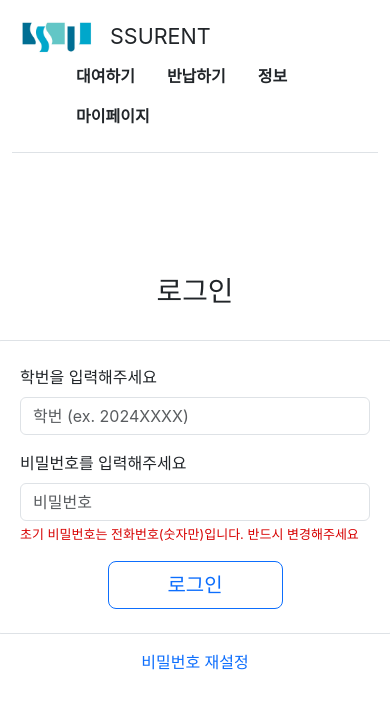
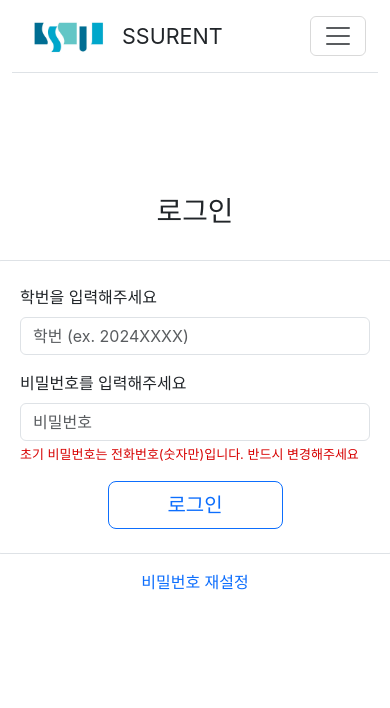
Before and after one commit to CromNEXT/SSURENT, a React (Create React App) app: page /login in a window 390 px wide. Shown: the top 708 px of the page. Built offline with nearby package versions, Linux system fonts and the light colour scheme.

Commit message:
Feat : 상단 네비게이션 바 반응형으로 변경

```diff
--- a/src/App.css
+++ b/src/App.css
@@ -36,3 +36,29 @@
     transform: rotate(360deg);
   }
 }
+
+/* 모바일에서 메뉴 아이템 스타일링 */
+@media (max-width: 991.98px) {
+    .navbar-collapse {
+        text-align: center;
+        padding-top: 1rem;
+    }
+
+    .navbar-nav {
+        width: 100%;
+    }
+
+    .navbar-nav .nav-item {
+        padding: 0.5rem 0;
+        border-bottom: 1px solid #e9ecef;
+    }
+
+    .navbar-nav .nav-item:last-child {
+        border-bottom: none;
+    }
+
+    .navbar-nav .nav-link {
+        font-size: 1.1rem;
+        padding: 0.5rem 1rem !important;
+    }
+}
--- a/src/components/Header.tsx
+++ b/src/components/Header.tsx
@@ -1,40 +1,80 @@
 import { NavLink, useLocation } from "react-router-dom";
-import logo from "../assets/images/ssulogo.jpg"; // 이미지 경로는 실제 프로젝트에 맞게 확인해주세요.
+import logo from "../assets/images/ssulogo.jpg";
 import "../App.css";
+import {useState} from "react";
 
 export default function Header() {
     const location = useLocation();
     const hideLoginButton = location.pathname === '/login' || location.pathname === '/changePW';
-
+    const [isOpen, setIsOpen] = useState(false);
     const linkClass = ({ isActive }: { isActive: boolean }) =>
         "nav-link px-3 link-dark fw-bold" + (isActive ? " active" : "");
+
+    const toggleNavbar = () => setIsOpen(!isOpen);
+    const closeNavbar = () => setIsOpen(false);
 
     return (
         // 1. 전체를 <div className="container">로 감싸줍니다.
         <div className="container">
-            <header className="d-flex flex-wrap align-items-center py-3 mb-4 border-bottom">
-
-                <NavLink to="/"
-                         className="d-flex align-items-center text-dark text-decoration-none">
+            <nav className="navbar navbar-expand-lg py-3 mb-4 border-bottom">
+                <div className="container-fluid">
+                <NavLink
+                    to="/"
+                    className="d-flex align-items-center text-dark text-decoration-none"
+                    onClick={closeNavbar}
+                >
                     <img src={logo} alt="로고 이미지" style={{width: '90px'}} className="img-fluid me-2"/>
                     <span className="fs-4">SSURENT</span>
                 </NavLink>
+                    {/* 햄버거 버튼 (모바일에서만 보임)*/}
+                    <button
+                        className="navbar-toggler"
+                        type="button"
+                        onClick={toggleNavbar}
+                        aria-controls="navbarNav"
+                        aria-expanded={isOpen}
+                        aria-label="Toggle navigation"
+                    >
+                        <span className="navbar-toggler-icon"></span>
+                    </button>
 
-                <ul className="nav me-auto ms-5">
-                    <li><NavLink to="/rent" className={linkClass}>대여하기</NavLink></li>
-                    <li><NavLink to="/return" className={linkClass}>반납하기</NavLink></li>
-                    <li><NavLink to="/info" className={linkClass}>정보</NavLink></li>
-                    <li><NavLink to="/mypage" className={linkClass}>마이페이지</NavLink></li>
+
+                <div className={`collapse navbar-collapse ${isOpen ? 'show' : ''}`} id="navbarNav">
+                <ul className="navbar-nav me-auto ms-lg-5 mb-3 mb-lg-0">
+                    <li className="nav-item">
+                        <NavLink to="/rent" className={linkClass} onClick={closeNavbar}>
+                            대여하기
+                        </NavLink>
+                    </li>
+                    <li className="nav-item">
+                        <NavLink to="/return" className={linkClass} onClick={closeNavbar}>
+                            반납하기
+                        </NavLink>
+                    </li>
+                    <li className="nav-item">
+                        <NavLink to="/info" className={linkClass} onClick={closeNavbar}>
+                            정보
+                        </NavLink>
+                    </li>
+                    <li className="nav-item">
+                        <NavLink to="/mypage" className={linkClass} onClick={closeNavbar}>
+                            마이페이지
+                        </NavLink>
+                    </li>
                 </ul>
 
-                {!hideLoginButton && (
-                    <div className="text-end me-5">
-                        <NavLink to="/login">
-                            <button type="button" className="btn btn-outline-primary">로그인</button>
-                        </NavLink>
+                    {!hideLoginButton && (
+                        <div className="text-center text-lg-end mt-2 mt-lg-0">
+                            <NavLink to="/login" onClick={closeNavbar}>
+                                <button type="button" className="btn btn-outline-primary w-100" style={{maxWidth: '200px'}}>
+                                    로그인
+                                </button>
+                            </NavLink>
+                        </div>
+                    )}
                     </div>
-                )}
-            </header>
+                </div>
+            </nav>
         </div>
     );
 }
```
Also changed, not shown: public/logo192.png (deleted), public/logo512.png (deleted).
